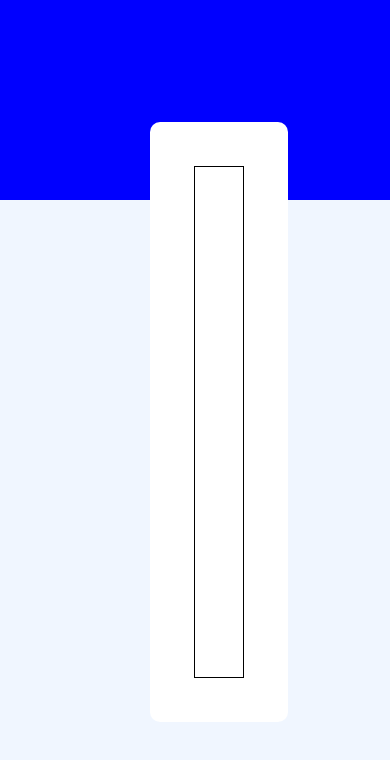
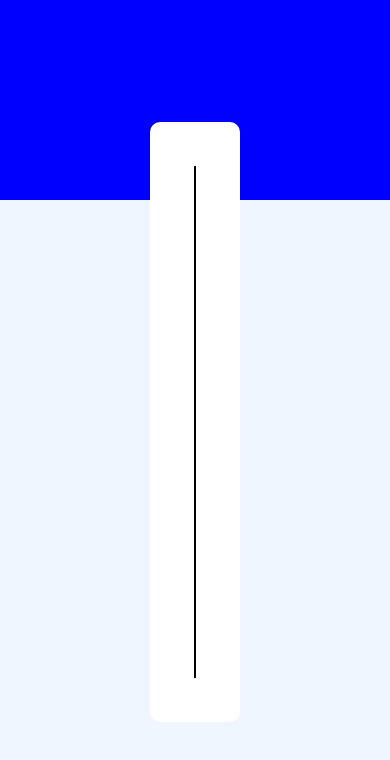
Before and after one commit to hun-ah/multi-step-form-v2, a React (Vite) app: page / in a window 390 px wide. Shown: the top 760 px of the page. Built offline with nearby package versions, Linux system fonts and the light colour scheme.

Commit message:
removed 100% width media query

```diff
--- a/src/components/layout/layout.module.css
+++ b/src/components/layout/layout.module.css
@@ -12,9 +12,3 @@
     position: relative;
   }
 }
-
-@media screen and (max-width: 1168px) {
-  .container {
-    width: 100%;
-  }
-}
```
